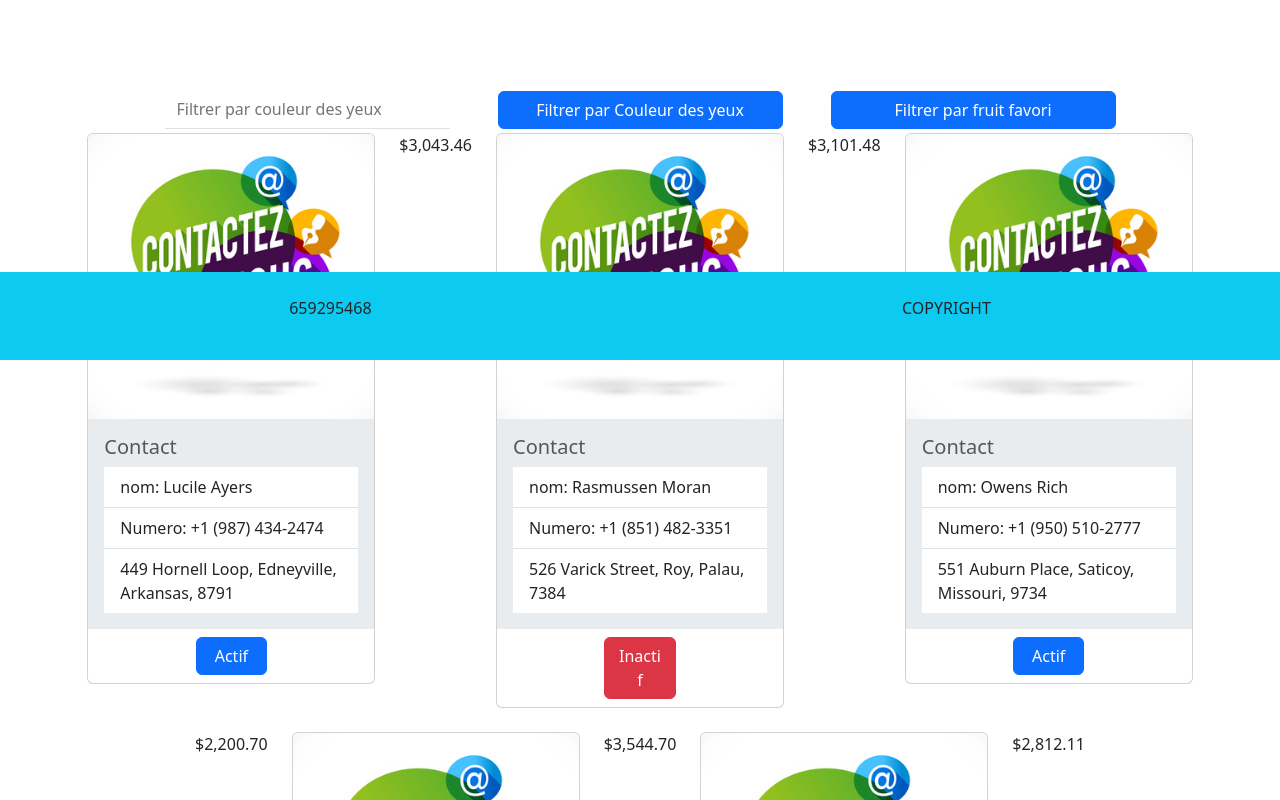
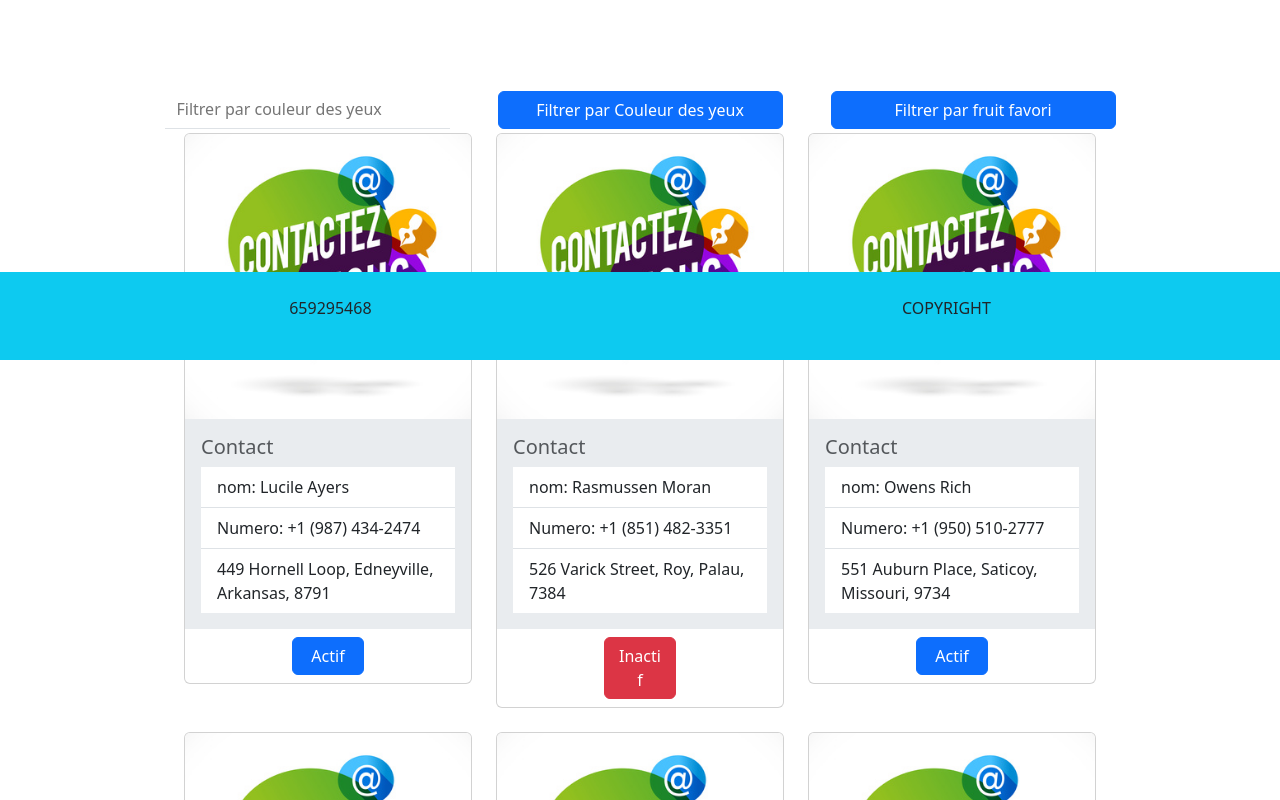
Before and after one commit to NGANDJUI23/contacts-app, an Angular app: page / in a window 1280 px wide. Shown: the part 440-1240 px from the top of the page. Built offline with nearby package versions, Linux system fonts and the light colour scheme.

Commit message:
Creation des interfaces friend et contact en fonction de data.ts

```diff
--- a/src/app/components/cool-contacts/cool-contacts.component.html
+++ b/src/app/components/cool-contacts/cool-contacts.component.html
@@ -9,7 +9,7 @@
     <div class="d-flex flex-row flex-wrap gap-4 justify-content-center ">
       @for (contact of filteredContact; track $index) {
       <app-contact nom = "{{contact.name}}" numero="{{contact.phone}}" adresse="{{contact.address}}" etat="{{contact.isActive}}"></app-contact>
-      <p>{{contact.balance}}</p>
+
       }
     </div>
   </div>
--- /dev/null
+++ b/src/app/interfaces/friend.ts
@@ -0,0 +1,4 @@
+export interface Friend {
+  id: number;
+  name: string;
+}
```
Also changed, not shown: src/app/interfaces/contact.ts (added, +26 -0 lines).
